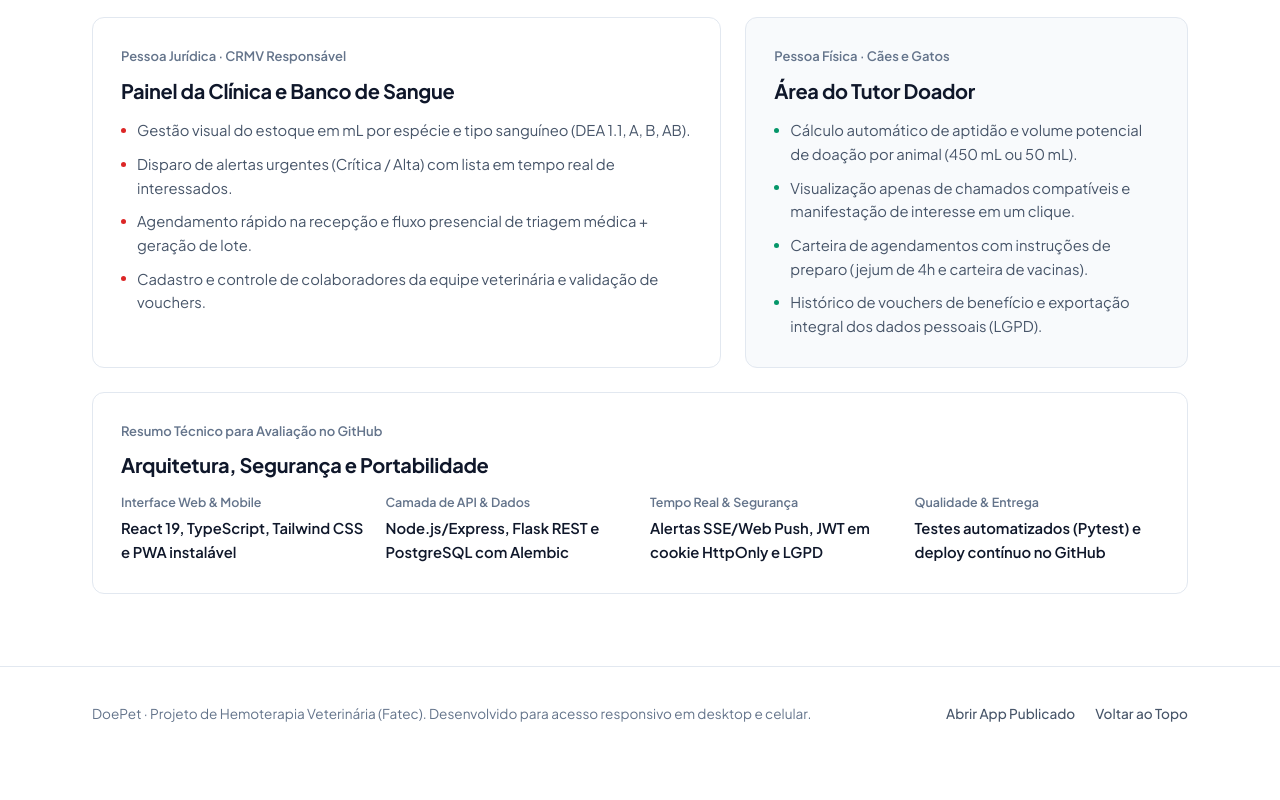
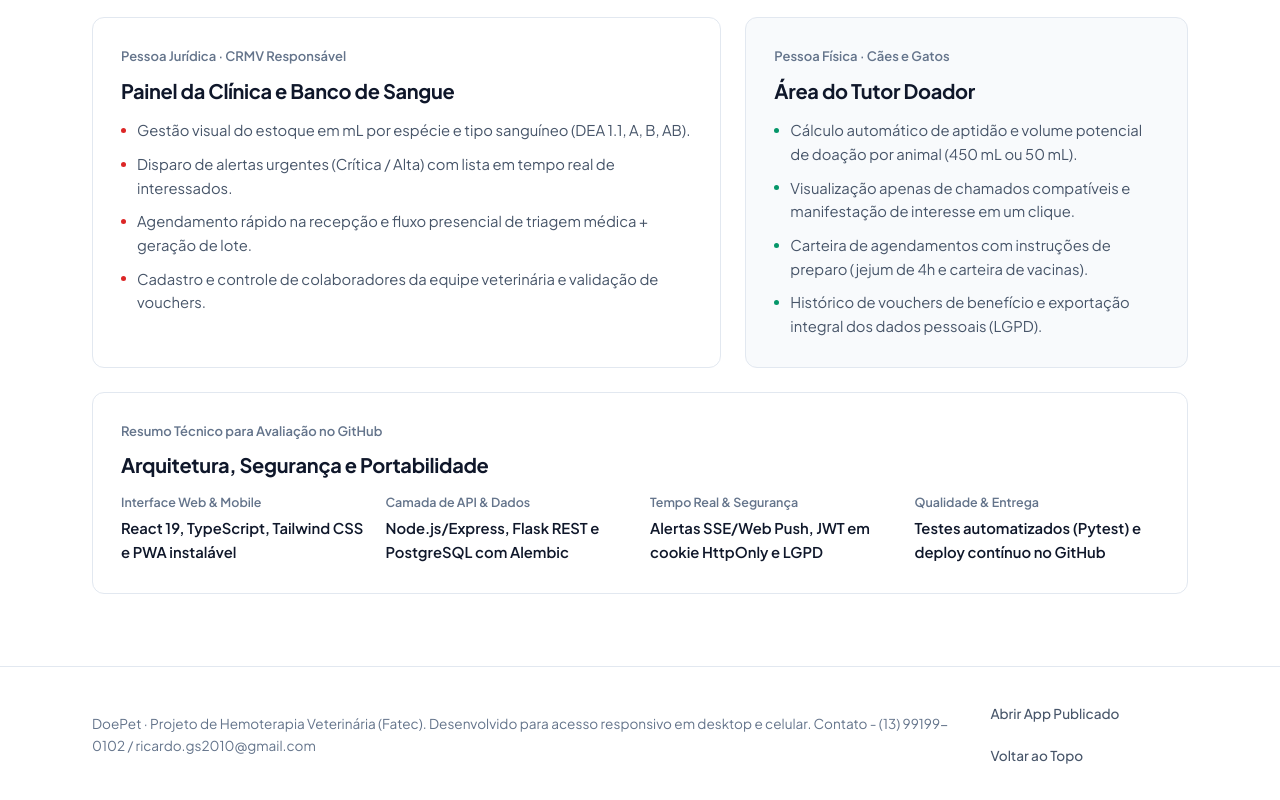
Before and after one commit to ricrett/doepet-divulgacao, a plain HTML site: page index.html in a window 1280 px wide. Shown: the part 1751-2551 px from the top of the page. Before the commit the page ends 2512 px from the top, so only its background shows below. Drawn offline with Linux system fonts and the light colour scheme.

Commit message:
Update index.html

```diff
--- a/index.html
+++ b/index.html
@@ -922,6 +922,7 @@
       <div class="container footer-inner">
         <p class="footer-note">
           DoePet · Projeto de Hemoterapia Veterinária (Fatec). Desenvolvido para acesso responsivo em desktop e celular.
+          Contato - (13) 99199-0102 / ricardo.gs2010@gmail.com
         </p>
 
         <nav class="footer-links" aria-label="Links do projeto">
```
